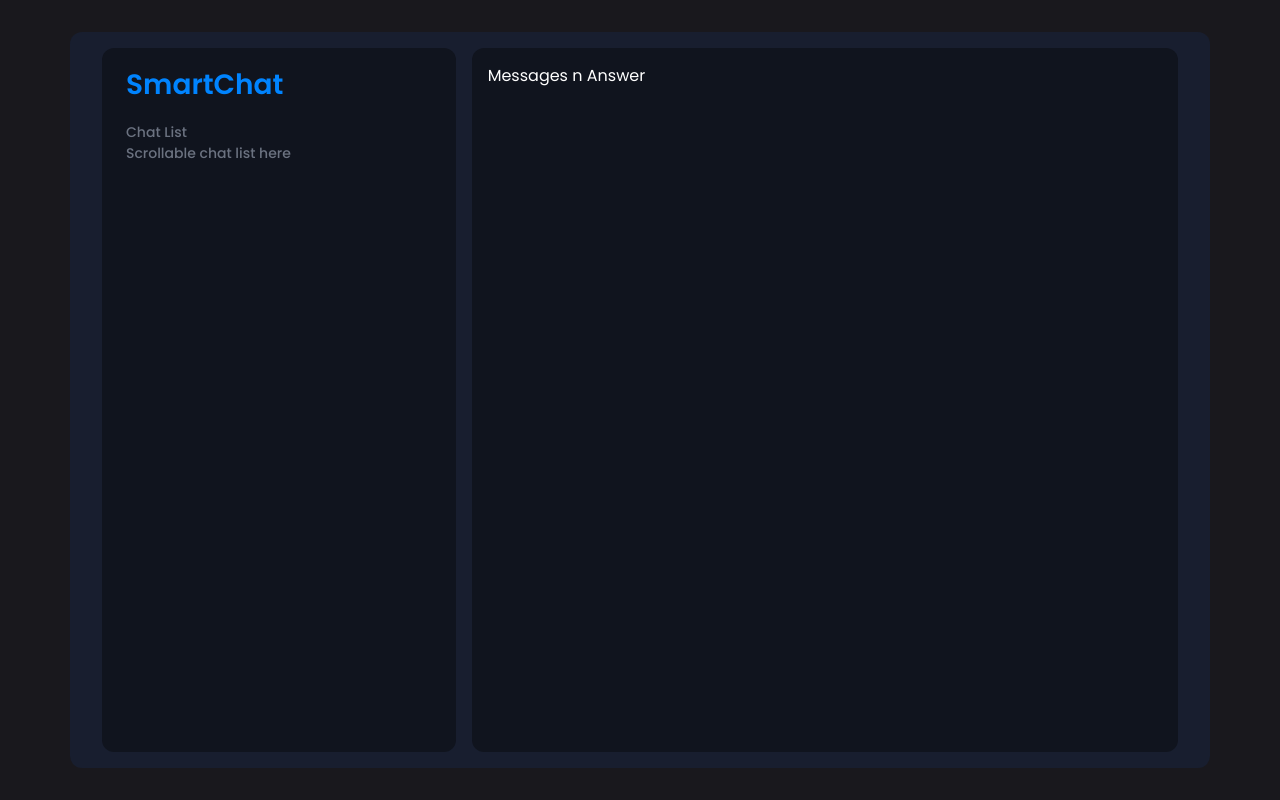
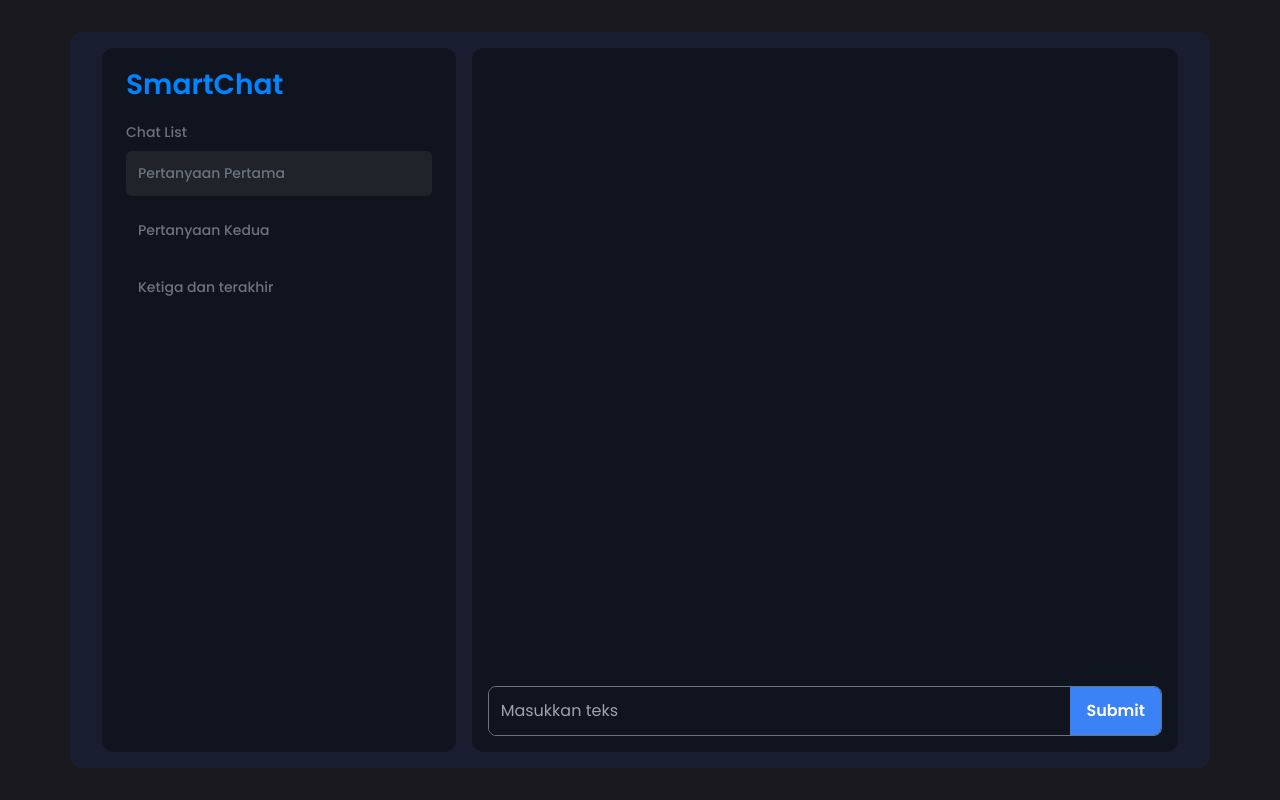
Before and after one commit to DennisJoelW/smartchat1, a React (Create React App) app: page / in a window 1280 px wide. Built offline with nearby package versions, Linux system fonts and the light colour scheme; no server answers.

Commit message:
Add Chat List UI component & inputbox
Created the chat list component with a scrollable area.

Styled the chat list using Tailwind CSS for a clean layout.

Added placeholders and structure for future chat messages.

```diff
--- a/src/components/Home/Home.jsx
+++ b/src/components/Home/Home.jsx
@@ -1,7 +1,7 @@
 import React, { useState } from 'react';
 import { OpenAI } from 'openai';
 
-const apiKey = process.env.API_KEY;
+const apiKey = '';
 
 const openai = new OpenAI({ apiKey, dangerouslyAllowBrowser: true });
 
@@ -33,12 +33,37 @@ function Home() {
 
         <div className=' w-1/3  flex flex-col px-6 py-4 text-[14px] text-gray-500 font-medium bg-[#10141e] rounded-xl'>
           <h2 className=' text-[#0084FF] text-[28px] font-semibold mb-4'>SmartChat</h2>
-          <p>Chat List</p>
-          Scrollable chat list here
+
+          <p className=' mb-2'>Chat List</p>
+
+          <div className="overflow-y-auto" style={{ maxHeight: 'calc(100vh - 6rem)' }}>
+
+            <div className="flex flex-col gap-3">
+
+              <div className="p-3 rounded-md bg-[#20232a] cursor-pointer">Pertanyaan Pertama</div>
+              <div className="p-3 rounded-md cursor-pointer">Pertanyaan Kedua</div>
+              <div className="p-3 rounded-md cursor-pointer">Ketiga dan terakhir</div>
+
+            </div>
+
+          </div>
         </div>
 
-        <div className=' w-2/3  flex flex-col px-4 py-4 bg-[#10141e] rounded-xl'>
-          <h2>Messages n Answer</h2>
+        <div className=' w-2/3  flex flex-col px-4 py-4 bg-[#10141e] rounded-xl h-full justify-end'>
+
+          <div className="flex border border-gray-500 rounded-lg overflow-hidden ">
+            <input
+              type="text"
+              value={input}
+              onChange={(e) => setInput(e.target.value)}
+              placeholder="Masukkan teks"
+              className="flex-1 py-3 px-3 border-none outline-none bg-[#10141e]"
+            />
+            <button className="bg-blue-500 text-white px-4 py-2 font-semibold hover:bg-blue-600">
+              Submit
+            </button>
+          </div>
+
         </div>
 
       </div>
```
